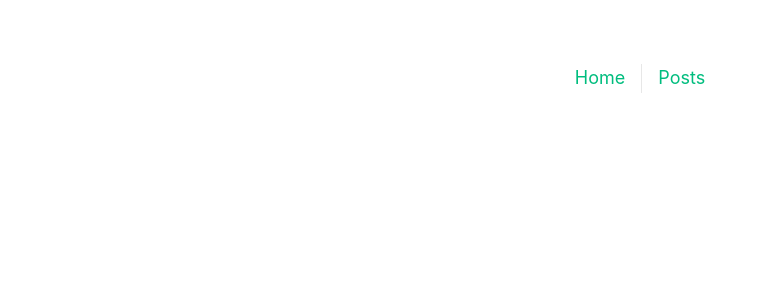
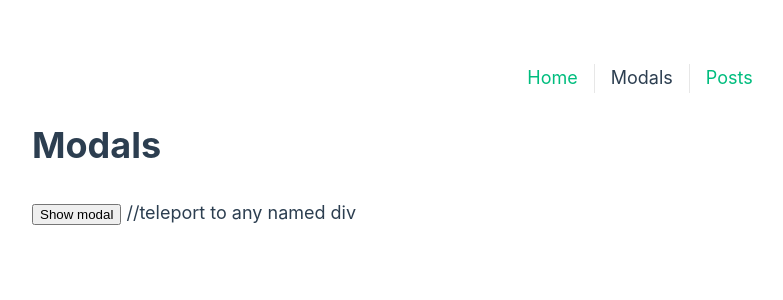
Before and after one commit to coach77777/vue-composition-api-course, a Vue app in the folder vue-composition-api-basics/: page /modals in a window 1280 px wide. Before the commit this address had no page. Shown: the top 300 px of the page, without its empty margins (0-783 px from the left). Built offline with nearby package versions, Linux system fonts and the light colour scheme.

Commit message:
TeleportModals

```diff
--- a/vue-composition-api-basics/src/App.vue
+++ b/vue-composition-api-basics/src/App.vue
@@ -1,6 +1,7 @@
 <template>
   <nav>
     <RouterLink to="/">Home</RouterLink>
+    <RouterLink to="/modals">Modals</RouterLink>
     <RouterLink to="/posts">Posts</RouterLink>
   </nav>
   <RouterView />
--- a/vue-composition-api-basics/src/router/index.js
+++ b/vue-composition-api-basics/src/router/index.js
@@ -15,6 +15,11 @@ const router = createRouter({
       component: () => import('../views/PostsView.vue')
     },
     {
+      path: '/modals',
+      name: 'modals',
+      component: () => import('../views/ModalsView.vue')
+    },
+    {
       path: '/postDetail/:id',
       name: 'postDetail',
       component: () => import('../views/PostDetailView.vue')
--- /dev/null
+++ b/vue-composition-api-basics/src/views/ModalsView.vue
@@ -0,0 +1,46 @@
+<template>
+<div class="modals">
+  <h1>Modals</h1>
+  <button @click="showModal = true">Show modal</button>
+
+
+
+  //teleport to any named div
+  <teleport to="body">
+    <div v-if ="showModal" class="modal">
+      <h1>This is a modal.</h1>
+      <p>Lorem ipsum dolor sit amet consectetur adipisicing elit. Nostrum iure incidunt ad mollitia, eos, consectetur laudantium impedit in veritatis aperiam excepturi quasi quibusdam repellat natus fugit eius vero unde ea.</p>
+      <button @click="showModal=false">Hide modal</button>
+    </div>
+  </teleport>
+
+</div>
+</template>
+
+<script setup>
+/*
+import
+*/
+import { ref } from 'vue'
+
+
+/*
+modals
+*/
+
+const showModal = ref(false)
+
+</script>
+
+<style>
+.modal {
+  background: beige;
+  padding: 15px;
+  position: absolute;
+  left: 0;
+  top: 0;
+  width: 100%;
+  height: 100%;
+  z-index: 1;
+}
+</style>
```
